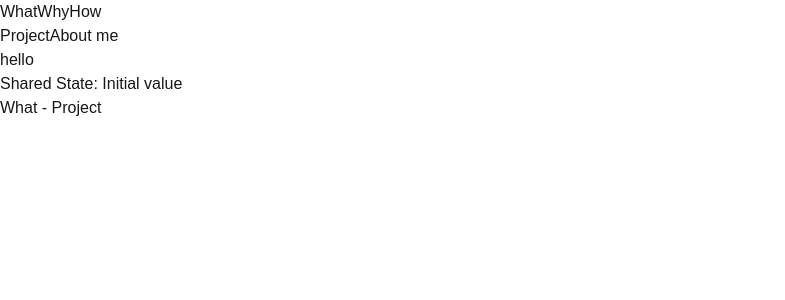
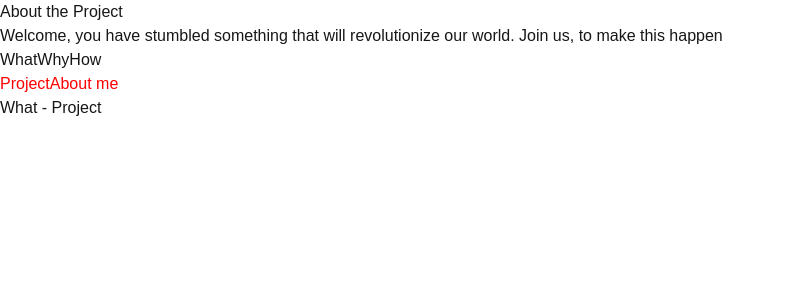
Before and after one commit to SeanVancouver/townsquare_app, a Next.js app: page / in a window 1280 px wide. Shown: the top 300 px of the page, without its empty margins (0-785 px from the left). Built offline with nearby package versions, Linux system fonts and the light colour scheme.

Commit message:
to complete the subfolders

```diff
--- a/app/layout.js
+++ b/app/layout.js
@@ -15,8 +15,8 @@ export default function RootLayout({ children }) {
     <html lang="en">
       <body>
         <NavbarProvider>
+          {<Header />}
           {<NavigationBar />}
-          {<Header pageKey={"how_timeline"} />}
           {children}
         </NavbarProvider>
       </body>
--- a/components/Header.js
+++ b/components/Header.js
@@ -7,12 +7,8 @@ function Header({ pageKey }) {
     let content = null;
     let { sharedState } = useContext(NavbarContext);
 
-    console.log("asdfdsf");
-    console.log(sharedState);
 
-    return <><p>hello</p><p>Shared State: {sharedState}</p></>;
-
-    switch (pageKey) {
+    switch (sharedState) {
         case "what_Project":
             content = <>
                 <h1>About the Project</h1>
--- a/components/NavigationBar.js
+++ b/components/NavigationBar.js
@@ -1,12 +1,15 @@
 'use client'
 
-import React, { useState } from 'react';
+import React, { useState, useContext } from 'react';
 import { useRouter } from 'next/navigation'
+import { NavbarContext } from '@/contexts/AppContext';
 
 const NavigationBar = () => {
   // State to track the active section, defaulting to 'what'
-  const [activeSection, setActiveSection] = useState('what');
+  const [activeSection, setActiveSection] = useState('what_Project');
   const router = useRouter();
+
+  let { sharedState, setSharedState } = useContext(NavbarContext);
 
   // switch (activeSection) {
   //   case 'what':
@@ -30,27 +33,27 @@ const NavigationBar = () => {
       <div style={{ display: "flex" }}>
         <button onClick={() => {
           router.push('/');
-          setActiveSection('what')
+          setSharedState('what_Project')
         }}>What</button>
         <button onClick={() => {
           router.push('/why/empowerment');
-          setActiveSection('why')
+          setSharedState('why')
         }}>Why</button>
         <button onClick={() => {
           router.push('/how');
-          setActiveSection('how')
+          setSharedState('how_timeline')
         }}>How</button>
       </div>
 
       {/* Conditional rendering of sections based on the activeSection */}
-      <div style={{ display: "flex" }}>
-        {activeSection === 'what' && (
+      <div style={{ display: "flex", color: 'red' }}>
+        {sharedState === 'what_Project' && (
           <div id="what">
             <button>Project</button>
             <button>About me</button>
           </div>
         )}
-        {activeSection === 'why' && (
+        {sharedState === 'why' && (
           <div id="why">
             <button>Empowerment</button>
             <button>Better social media</button>
@@ -59,7 +62,7 @@ const NavigationBar = () => {
             <button>Human nature</button>
           </div>
         )}
-        {activeSection === 'how' && (
+        {sharedState === 'how_timeline' && (
           <div id="how">
             <button>Timeline</button>
             <button>You can help</button>
--- a/contexts/AppContext.js
+++ b/contexts/AppContext.js
@@ -5,7 +5,7 @@ import { createContext, useContext, useState } from 'react';
 export const NavbarContext = createContext();
 
 export function NavbarProvider({ children }) {
-    const [sharedState, setSharedState] = useState('Initial value');
+    const [sharedState, setSharedState] = useState('what_Project');
 
     return (
         <NavbarContext.Provider value={{ sharedState, setSharedState }}>
```
